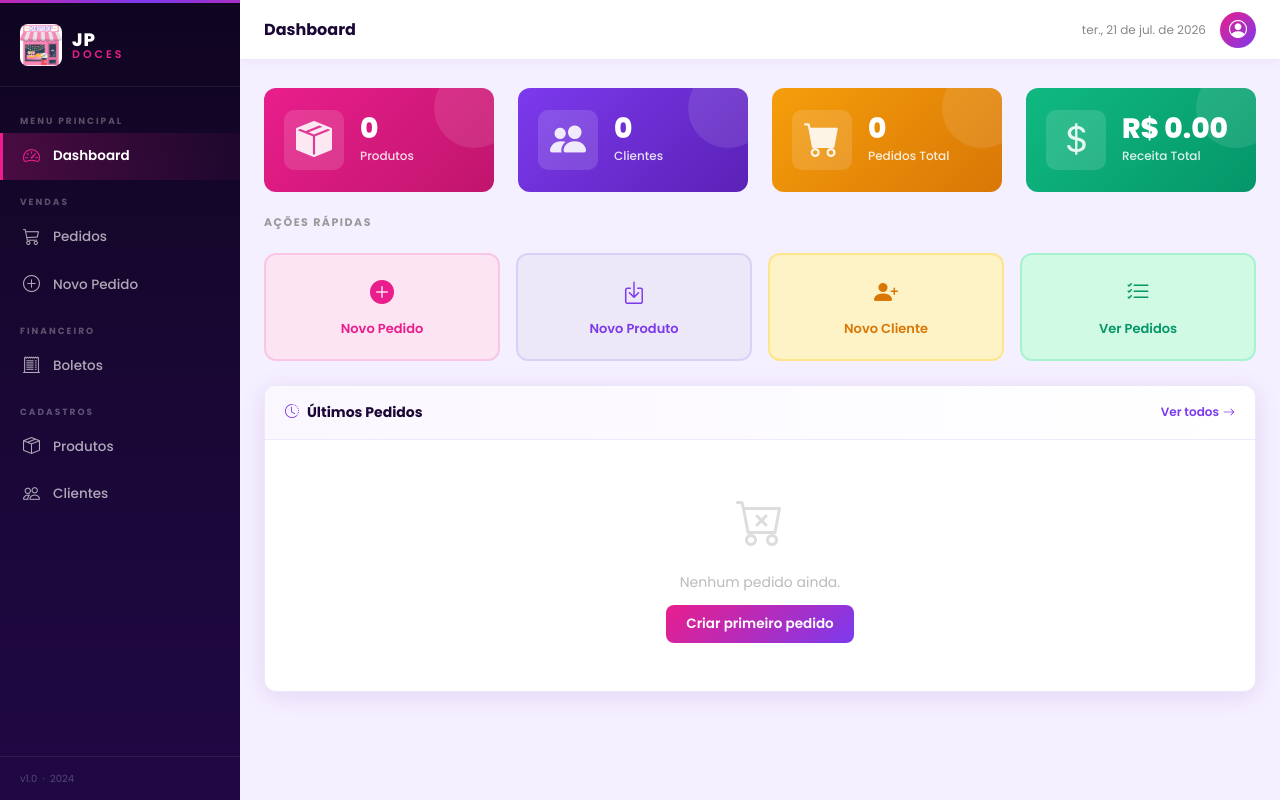
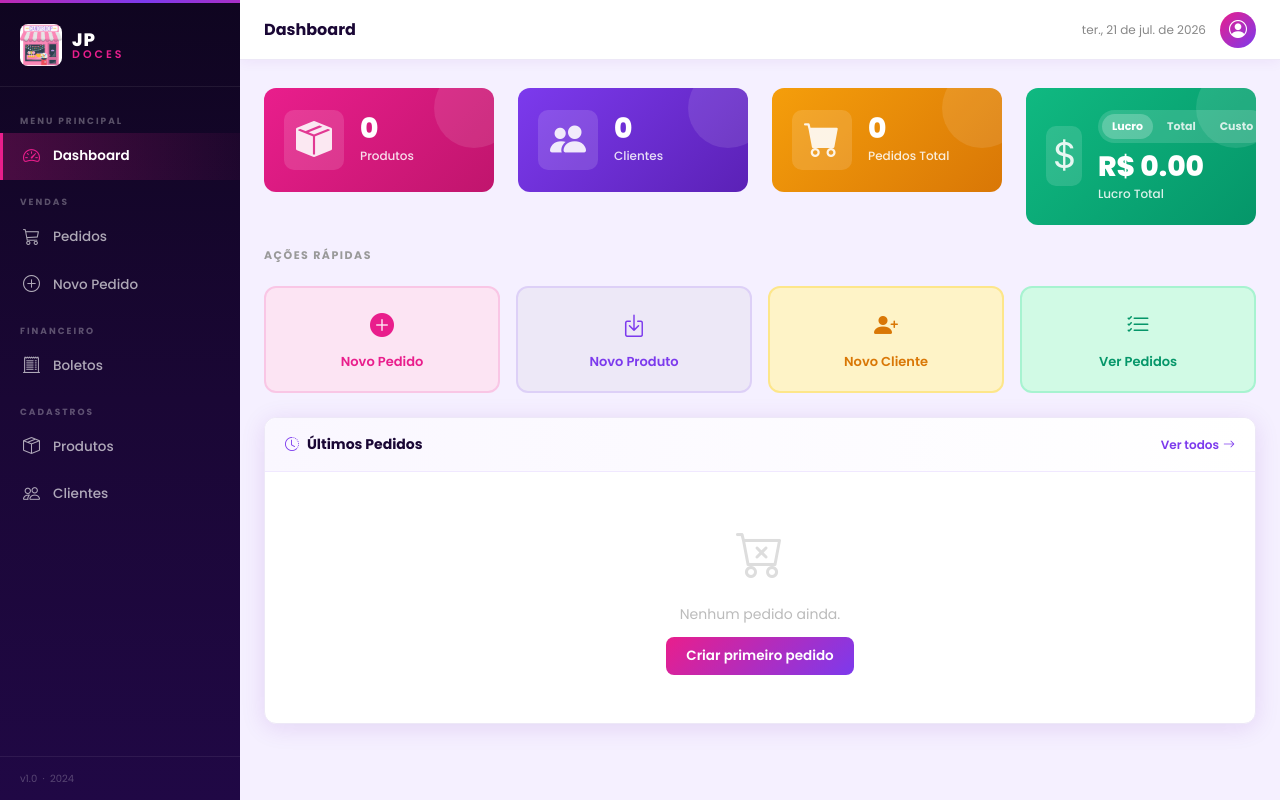
Before and after one commit to DevJonascanuto/SIS_JP_doces, a Flask app: page / in a window 1280 px wide. Run offline with Flask 3, Linux system fonts and the light colour scheme.

Commit message:
feat: add dashboard profit metric toggle

```diff
--- a/app.py
+++ b/app.py
@@ -31,13 +31,19 @@ def stats_dashboard():
     pedidos_hoje   = Pedido.query.filter(
         db.func.date(Pedido.data) == datetime.utcnow().date()
     ).count()
-    receita_total  = db.session.query(db.func.sum(Pedido.total)).scalar() or 0
+    receita_total = db.session.query(db.func.sum(Pedido.total)).scalar() or 0
+    custo_total = db.session.query(
+        db.func.sum(ItemPedido.quantidade * db.func.coalesce(Produto.preco_compra, 0))
+    ).join(Produto, Produto.id == ItemPedido.produto_id).scalar() or 0
+    lucro_total = Decimal(str(receita_total)) - Decimal(str(custo_total))
     return dict(
         total_produtos=total_produtos,
         total_clientes=total_clientes,
         total_pedidos=total_pedidos,
         pedidos_hoje=pedidos_hoje,
         receita_total=float(receita_total),
+        custo_total=float(custo_total),
+        lucro_total=float(lucro_total),
     )
 
 
--- a/static/css/style.css
+++ b/static/css/style.css
@@ -274,6 +274,28 @@ a { text-decoration: none; color: inherit; }
 }
 .stat-value { font-size: 28px; font-weight: 800; line-height: 1; }
 .stat-label { font-size: 12px; opacity: .85; margin-top: 4px; font-weight: 500; }
+.stat-switcher {
+  display: inline-flex;
+  gap: 4px;
+  padding: 4px;
+  margin-bottom: 10px;
+  border-radius: 999px;
+  background: rgba(255,255,255,.14);
+}
+.stat-switcher-btn {
+  border: none;
+  background: transparent;
+  color: rgba(255,255,255,.8);
+  padding: 4px 10px;
+  border-radius: 999px;
+  font-size: 11px;
+  font-weight: 700;
+  cursor: pointer;
+}
+.stat-switcher-btn.active {
+  background: rgba(255,255,255,.22);
+  color: #fff;
+}
 
 /* Efeito decorativo no card */
 .stat-card::after {
--- a/templates/dashboard.html
+++ b/templates/dashboard.html
@@ -41,8 +41,18 @@
     <div class="stat-card stat-green animate-fade" style="--delay:.2s">
       <div class="stat-icon"><i class="bi bi-currency-dollar"></i></div>
       <div class="stat-info">
-        <div class="stat-value">R$ {{ '%.2f'|format(receita_total) }}</div>
-        <div class="stat-label">Receita Total</div>
+        <div class="stat-switcher" role="tablist" aria-label="Modo do valor">
+          <button type="button" class="stat-switcher-btn active" data-metrica="lucro">Lucro</button>
+          <button type="button" class="stat-switcher-btn" data-metrica="receita">Total</button>
+          <button type="button" class="stat-switcher-btn" data-metrica="custo">Custo</button>
+        </div>
+        <div class="stat-value" id="valorMetricas"
+             data-lucro="{{ '%.2f'|format(lucro_total) }}"
+             data-receita="{{ '%.2f'|format(receita_total) }}"
+             data-custo="{{ '%.2f'|format(custo_total) }}">
+          R$ {{ '%.2f'|format(lucro_total) }}
+        </div>
+        <div class="stat-label" id="labelMetricas">Lucro Total</div>
       </div>
     </div>
   </div>
@@ -131,3 +141,38 @@
 </div>
 
 {% endblock %}
+
+{% block scripts %}
+{{ super() }}
+<script>
+document.addEventListener('DOMContentLoaded', () => {
+  const valorEl = document.getElementById('valorMetricas');
+  const labelEl = document.getElementById('labelMetricas');
+  const buttons = document.querySelectorAll('.stat-switcher-btn');
+  if (!valorEl || !labelEl || !buttons.length) return;
+
+  const labels = {
+    lucro: 'Lucro Total',
+    receita: 'Total de Vendas',
+    custo: 'Custo Total',
+  };
+
+  function formatBR(value) {
+    return Number(value).toLocaleString('pt-BR', {
+      minimumFractionDigits: 2,
+      maximumFractionDigits: 2,
+    });
+  }
+
+  buttons.forEach((button) => {
+    button.addEventListener('click', () => {
+      buttons.forEach((item) => item.classList.remove('active'));
+      button.classList.add('active');
+      const metrica = button.dataset.metrica;
+      valorEl.textContent = `R$ ${formatBR(valorEl.dataset[metrica])}`;
+      labelEl.textContent = labels[metrica];
+    });
+  });
+});
+</script>
+{% endblock %}
```
